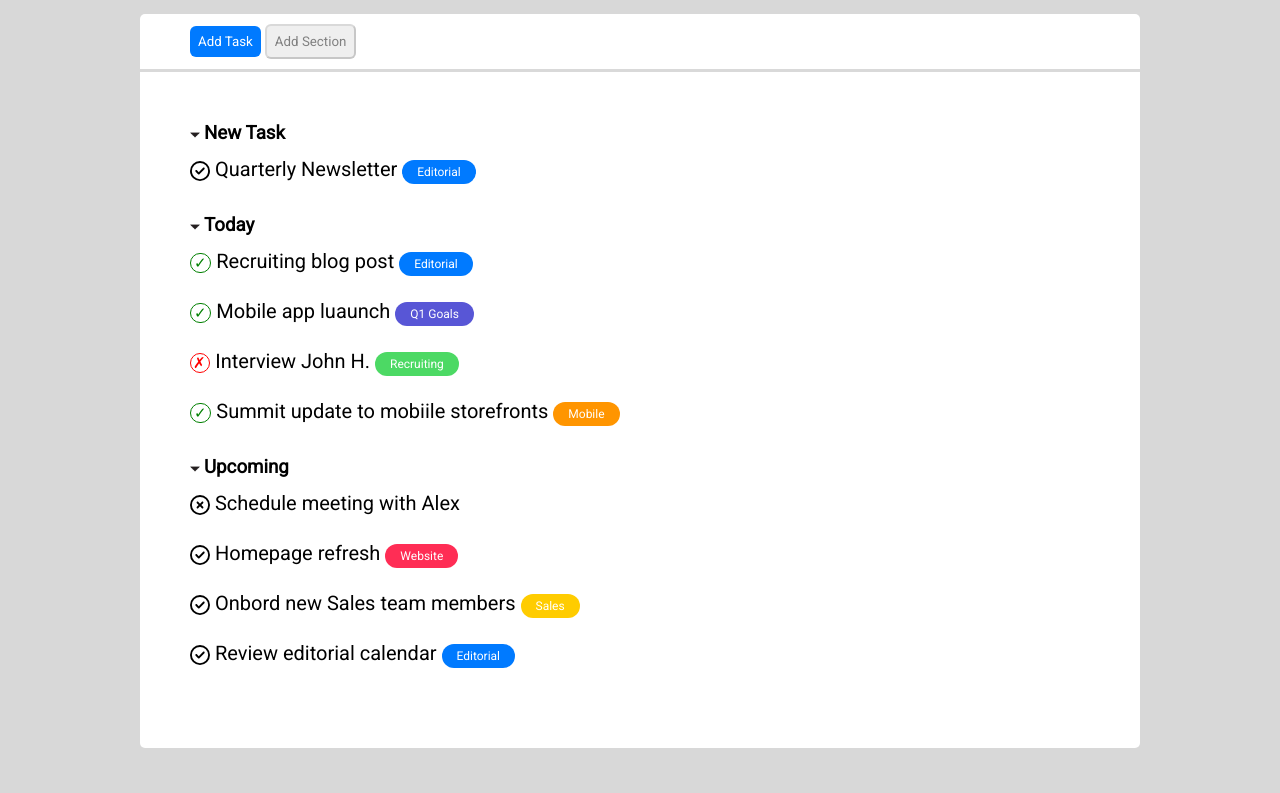
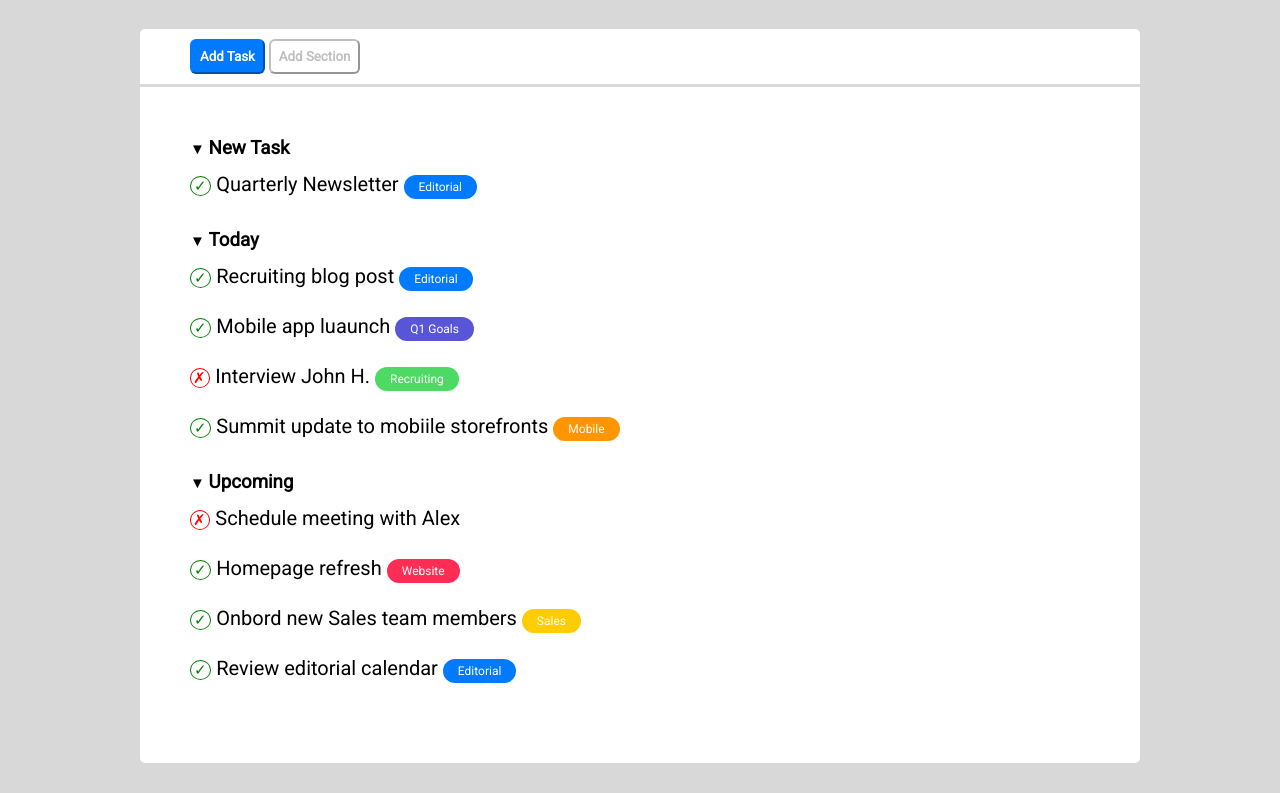
Before and after one commit to xJustFox/html-css-toboolist, a plain HTML site: page index.html in a window 1280 px wide. Shown: the part 81-874 px from the top of the page. Drawn offline with Linux system fonts and the light colour scheme.

Commit message:
[Update] Correct exercise

```diff
--- a/css/style.css
+++ b/css/style.css
@@ -9,7 +9,7 @@
 
 header{
     background-color: white;
-    padding: 15px 0px 0px 15px;
+    padding: 15px 0px 15px 15px;
 }
 
 body{
@@ -45,17 +45,19 @@ body{
 .style-button{
     padding: 8px;
     border-radius: 6px;
+    font-weight: 600;
 }
 
 .blue-button{
     color: white;
     background-color: #007aff;
-    border: none;
+    border-color: #007aff;
 }
 
 .white-button{
-    color: gray;
-    border-color: rgba(128, 128, 128, 0.2);
+    background-color: transparent;
+    color: rgba(128, 128, 128, 0.5);
+    border-color: rgba(128, 128, 128, 0.5);
 }
 
 /* List */
@@ -66,8 +68,6 @@ body{
 
 .title-tasks{
     margin-bottom: 20px;
-    list-style: "\1F893";
-    list-style-image: url();
     vertical-align: middle;
     list-style: none;
 }
@@ -79,29 +79,18 @@ body{
 }
 
 .arrowhead{
-    height: 10px;
-    vertical-align: middle;
+    font-size: 15px;
 }
 
 .title-tasks h3{
     display: inline-block;
 }
 
-.check{
-    height: 20px;
-    vertical-align: middle;
-}
-
-.cross{
-    height: 20px;
-    vertical-align: middle;
-}
-
 .w-check{
     font-size: 15px;
     color: green;
     border: 1px solid green;
-    border-radius: 50px;
+    border-radius: 50%;
     margin-right: 5px;
     padding-left: 3px;
 }
@@ -110,7 +99,7 @@ body{
     font-size: 15px;
     color: red;
     border: 1px solid red;
-    border-radius: 50px;
+    border-radius: 50%;
     margin-right: 5px;
     padding-left: 2px;
 }
--- a/index.html
+++ b/index.html
@@ -9,7 +9,6 @@
     </head>
 
     <body>
-
         <header>
             <!-- Logo and Title -->
             <div>
@@ -19,7 +18,7 @@
         </header>
 
         <main>
-
+            <!-- Container Tasks -->
             <div class="container">
                 <!-- Buttons -->
                 <div class="cont-buttons">
@@ -31,11 +30,10 @@
                     <ol>
                         <!-- Tasks "New Task" -->
                         <li class="title-tasks">
-                        <img class="arrowhead" src="./img/pngegg.png" alt="">
-                        <h3>New Task</h3>
+                            <h3> <span class="arrowhead"> &#9660; </span>New Task</h3>
                             <ul>
                                 <li class="tasks">
-                                <img class="check" src="./img/circle-check-regular.svg" alt="">
+                                    <span class="w-check"> &check; </span>
                                     Quarterly Newsletter
                                     <span class="box-tasks blue">Editorial</span>
                                 </li>
@@ -43,8 +41,8 @@
                         </li>
                         <!-- Tasks "Today" -->
                         <li class="title-tasks">
-                        <img class="arrowhead" src="./img/pngegg.png" alt="">
-                        <h3>Today</h3>
+                            <span class="arrowhead"> &#9660; </span>
+                            <h3> Today</h3>
                             <ul>
                                 <li class="tasks">
                                     <span class="w-check"> &check; </span>
@@ -70,25 +68,25 @@
                         </li>
                         <li class="title-tasks">
                             <!-- Tasks "Upcoming" -->
-                        <img class="arrowhead" src="./img/pngegg.png" alt="">
+                            <span class="arrowhead"> &#9660; </span>
                             <h3>Upcoming</h3>
                             <ul>
                                 <li class="tasks">
-                                <img class="cross" src="./img/circle-xmark-regular.svg" alt="">
+                                    <span class="w-cross"> &cross; </span>
                                     Schedule meeting with Alex
                                 </li>
                                 <li class="tasks">
-                                <img class="check" src="./img/circle-check-regular.svg" alt="">
+                                    <span class="w-check"> &check; </span>
                                     Homepage refresh
                                     <span class="box-tasks pink">Website</span>
                                 </li>
                                 <li class="tasks">
-                                <img class="check" src="./img/circle-check-regular.svg" alt="">
+                                    <span class="w-check"> &check; </span>
                                     Onbord new Sales team members
                                     <span class="box-tasks yellow">Sales</span>
                                 </li>
                                 <li class="tasks">
-                                <img class="check" src="./img/circle-check-regular.svg" alt="">
+                                    <span class="w-check"> &check; </span>
                                     Review editorial calendar
                                     <span class="box-tasks blue">Editorial</span>
                                 </li>
@@ -97,8 +95,6 @@
                     </ol>
                 </div>
             </div>
-
         </main>
     </body>
-
 </html>
```
Also changed, not shown: img/circle-check-regular.svg (deleted), img/circle-xmark-regular.svg (deleted), img/pngegg.png (deleted). Lines whose indentation alone changed are shown as unchanged.
